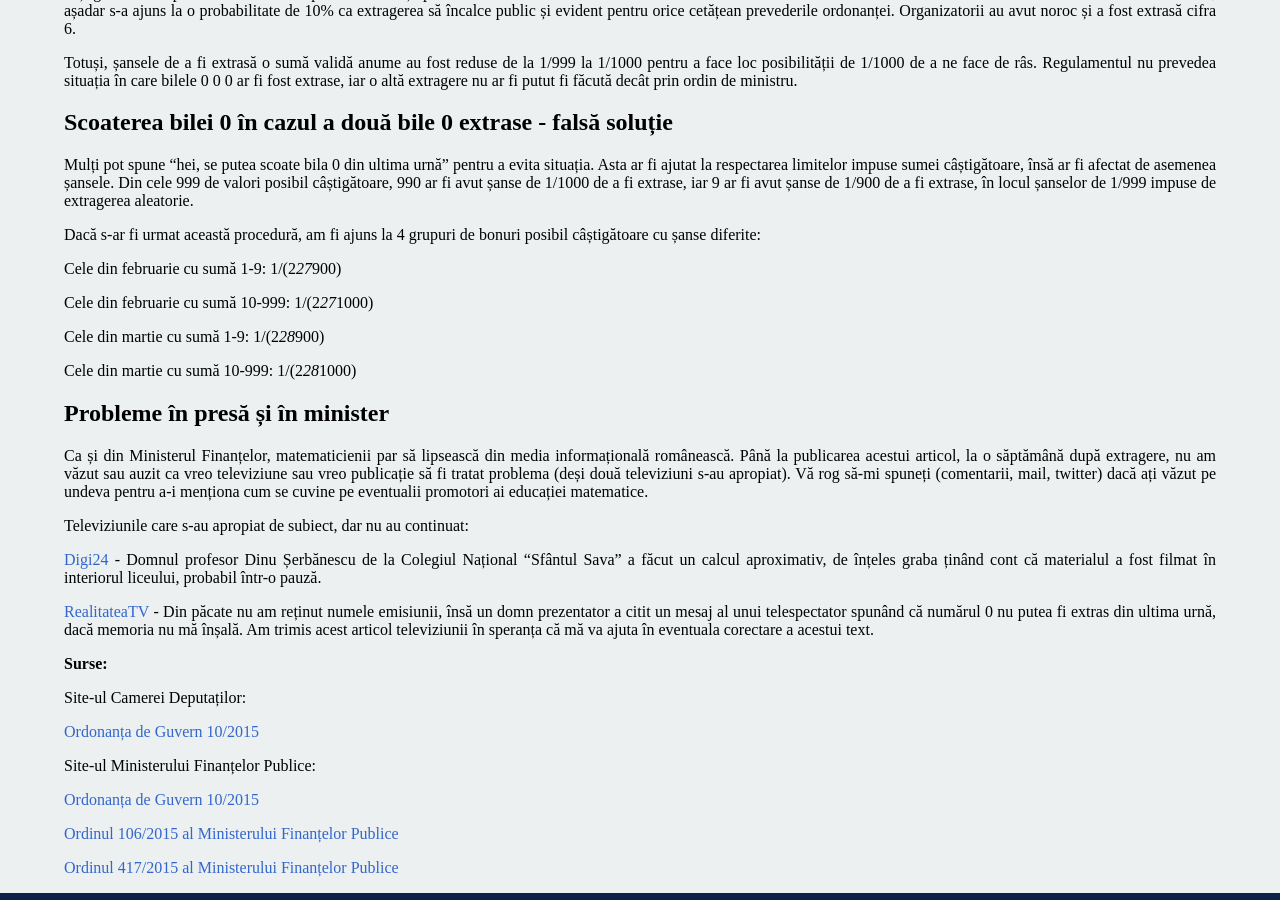
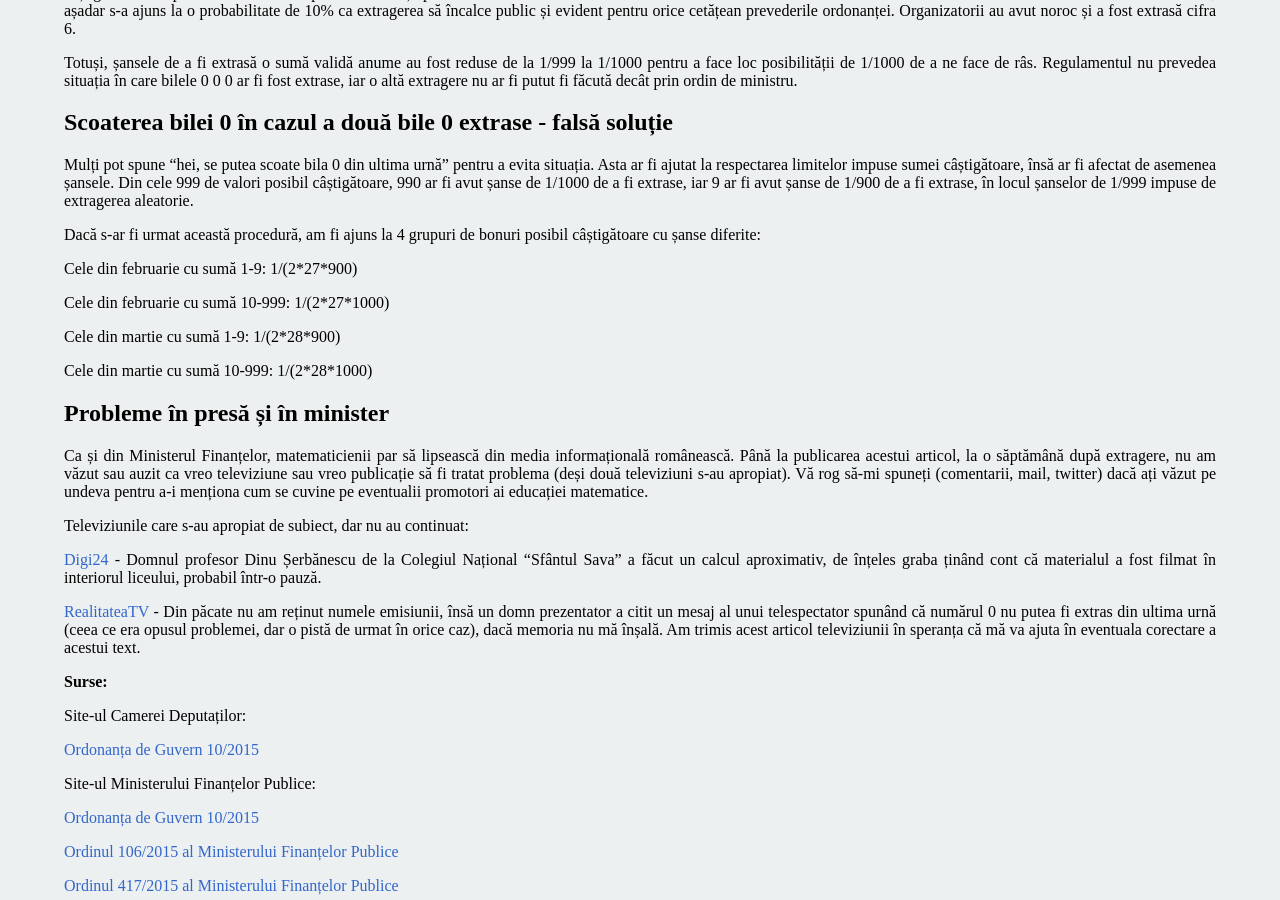
Before and after one commit to AlexandruMihailescu/alexandrumihailescu.github.com, a Jekyll site: the page built from _posts/2015-04-20-extragere-incorecta-loteria-bonurilor.md, in a window 1280 px wide and 900 px high, scrolled down 1429 px. Built offline with Jekyll 4.4.1, drawn with Linux system fonts in a browser that asks for light colours; nearby versions of some CDN libraries; Markdown is read by kramdown in place of the engine named in the settings; comment, search, counter and statistics services are not loaded.

Commit message:
escaped some characters

```diff
--- a/_posts/2015-04-20-extragere-incorecta-loteria-bonurilor.md
+++ b/_posts/2015-04-20-extragere-incorecta-loteria-bonurilor.md
@@ -55,13 +55,13 @@
 
 Dacă s-ar fi urmat această procedură, am fi ajuns la 4 grupuri de bonuri posibil câștigătoare cu șanse diferite:
 
-Cele din februarie cu sumă 1-9: 1/(2*27*900)
+Cele din februarie cu sumă 1-9: 1/(2\*27\*900)
 
-Cele din februarie cu sumă 10-999: 1/(2*27*1000)
+Cele din februarie cu sumă 10-999: 1/(2\*27\*1000)
 
-Cele din martie cu sumă 1-9: 1/(2*28*900)
+Cele din martie cu sumă 1-9: 1/(2\*28\*900)
 
-Cele din martie cu sumă 10-999: 1/(2*28*1000)
+Cele din martie cu sumă 10-999: 1/(2\*28\*1000)
 
 <h2><strong>Probleme în presă și în minister</strong></h2>
 
@@ -71,7 +71,7 @@
 
 [Digi24](http://www.digi24.ro/Stiri/Digi24/Actualitate/Social/Ce+sanse+aveti+sa+castigati+la+loteria+bonurilor+fiscale) - Domnul profesor Dinu Șerbănescu de la Colegiul Național "Sfântul Sava" a făcut un calcul aproximativ, de înțeles graba ținând cont că materialul a fost filmat în interiorul liceului, probabil într-o pauză.
 
-[RealitateaTV](http://www.realitatea.net) - Din păcate nu am reținut numele emisiunii, însă un domn prezentator a citit un mesaj al unui telespectator spunând că numărul 0 nu putea fi extras din ultima urnă, dacă memoria nu mă înșală. Am trimis acest articol televiziunii în speranța că mă va ajuta în eventuala corectare a acestui text.
+[RealitateaTV](http://www.realitatea.net) - Din păcate nu am reținut numele emisiunii, însă un domn prezentator a citit un mesaj al unui telespectator spunând că numărul 0 nu putea fi extras din ultima urnă (ceea ce era opusul problemei, dar o pistă de urmat în orice caz), dacă memoria nu mă înșală. Am trimis acest articol televiziunii în speranța că mă va ajuta în eventuala corectare a acestui text.
 
 <strong>Surse:</strong>
 
```
